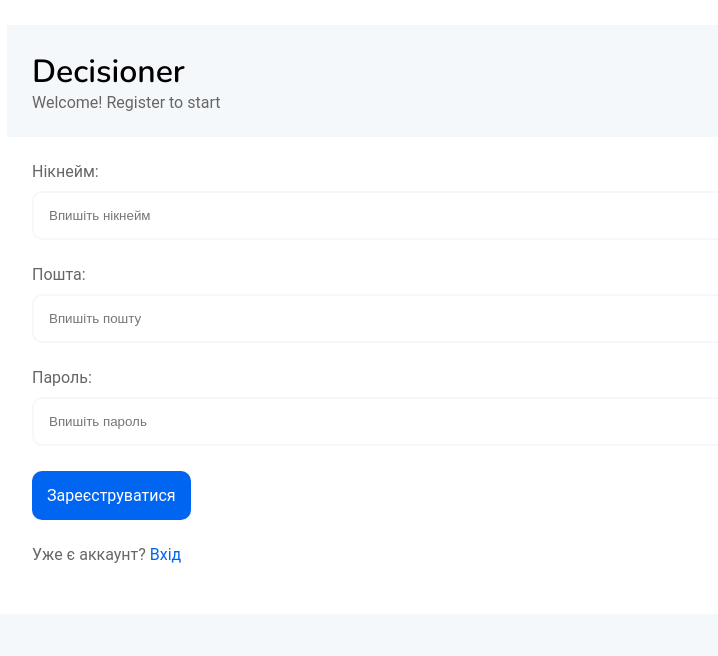
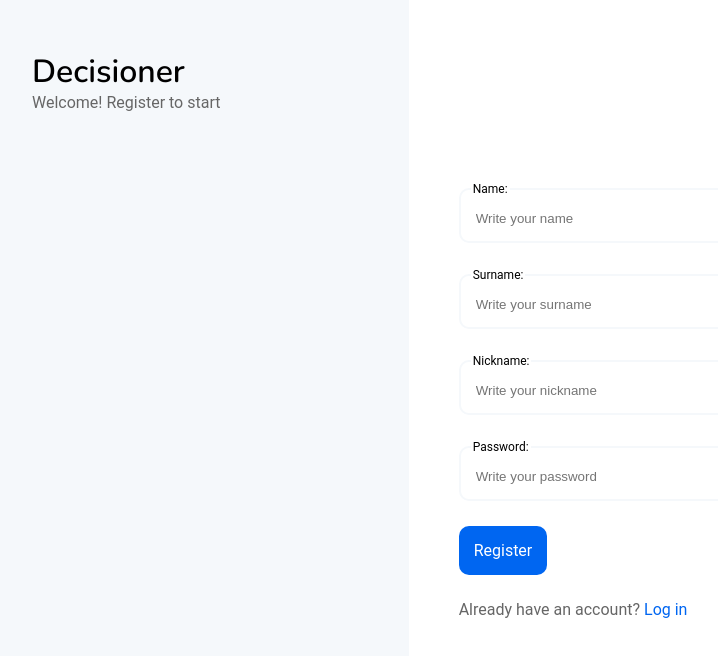
Before and after one commit to Denlich/Decisioner, a React (Vite) app in the folder client/: page /registration in a window 1280 px wide. Shown: the top 656 px of the page, without its empty margins (18-736 px from the left). Built offline with nearby package versions, Linux system fonts and the light colour scheme.

Commit message:
Client: Registration

```diff
--- a/client/src/components/Forms/AuthorizationForm.tsx
+++ b/client/src/components/Forms/AuthorizationForm.tsx
@@ -1,6 +1,6 @@
 import { FieldValues, useForm } from "react-hook-form";
 import { zodResolver } from "@hookform/resolvers/zod";
-import { Link } from "react-router-dom";
+import { Link, Navigate } from "react-router-dom";
 import { z } from "zod";
 import Button from "../Button";
 import Text from "../Text";
@@ -8,7 +8,8 @@ import APIClient from "../../services/api-client";
 
 import styles from "./index.module.css";
 import User from "../../entities/User";
-import tokenStore from "../../stores/tokenStore";
+import InputBox from "./InputBox";
+import authStore from "../../stores/authStore";
 
 const schema = z.object({
   nickname: z.string().min(3),
@@ -30,35 +31,39 @@ const AuthorizationForm = () => {
 
   const onSubmit = async (data: FieldValues) => {
     try {
-      const response = await apiClient.login(data);
-      tokenStore.getState().setToken(response.token);
+      const response = await apiClient.auth(data);
+      authStore.getState().login(response.token);
     } catch (err) {
       console.log(err);
     }
   };
 
+  const isAuth = authStore.getState().isAuthenticated;
+
+  if (isAuth) {
+    return <Navigate to="/" />;
+  }
+
   return (
     <form className={styles.form} onSubmit={handleSubmit(onSubmit)}>
-      <div className={styles.inputBox}>
-        <Text>Nickname:</Text>
-        <input
-          {...register("nickname")}
-          id="nickname"
-          type="text"
-          placeholder="Write nickname"
-        />
-        {errors.nickname && <Text color="red">{errors.nickname.message}</Text>}
-      </div>
-      <div className={styles.inputBox}>
-        <Text>Password:</Text>
-        <input
-          {...register("password")}
-          id="password"
-          type="password"
-          placeholder="Write password"
-        />
-        {errors.password && <Text color="red">{errors.password.message}</Text>}
-      </div>
+      <InputBox
+        register={register("nickname")}
+        id="nickname"
+        type="text"
+        placeholder="Write your nickname"
+        errors={errors}
+      >
+        Nickname
+      </InputBox>
+      <InputBox
+        register={register("password")}
+        id="password"
+        type="password"
+        placeholder="Write your password"
+        errors={errors}
+      >
+        Password
+      </InputBox>
       <div>
         <Button color="#0066F1">Увійти</Button>
       </div>
--- /dev/null
+++ b/client/src/components/Forms/InputBox.tsx
@@ -0,0 +1,40 @@
+import { FieldErrors, UseFormRegisterReturn } from "react-hook-form";
+import Text from "../Text";
+
+import styles from "./index.module.css";
+
+interface Props {
+  children: string;
+  id: string;
+  type: string;
+  placeholder: string;
+  register: UseFormRegisterReturn;
+  errors: FieldErrors;
+}
+
+const InputBox = ({
+  children,
+  id,
+  type,
+  placeholder,
+  register,
+  errors,
+}: Props) => {
+  return (
+    <div className={styles.inputBox}>
+      <fieldset>
+        <legend>
+          <Text style={{ fontSize: "12px" }}>{children}:</Text>
+        </legend>
+        <input {...register} id={id} type={type} placeholder={placeholder} />
+      </fieldset>
+      {errors[id] && (
+        <Text color="red" style={{ fontSize: "12px" }}>
+          {errors[id]?.message}
+        </Text>
+      )}
+    </div>
+  );
+};
+
+export default InputBox;
--- a/client/src/components/Forms/RegistrationForm.tsx
+++ b/client/src/components/Forms/RegistrationForm.tsx
@@ -1,19 +1,26 @@
 import { FieldValues, useForm } from "react-hook-form";
-import { Link } from "react-router-dom";
+import { Link, Navigate } from "react-router-dom";
 import { z } from "zod";
 import { zodResolver } from "@hookform/resolvers/zod";
 import Button from "../Button";
 import Text from "../Text";
+import InputBox from "./InputBox";
+import authStore from "../../stores/authStore";
+import APIClient from "../../services/api-client";
+import User from "../../entities/User";
 
 import styles from "./index.module.css";
 
 const schema = z.object({
+  name: z.string().min(3),
+  surname: z.string().min(3),
   nickname: z.string().min(3),
-  email: z.string().email(),
   password: z.string().min(5),
 });
 
 type FormData = z.infer<typeof schema>;
+
+const apiClient = new APIClient<User>("/register");
 
 const RegistrationForm = () => {
   const {
@@ -24,47 +31,66 @@ const RegistrationForm = () => {
     resolver: zodResolver(schema),
   });
 
-  const onSubmit = (data: FieldValues) => console.log(data);
+  const onSubmit = async (data: FieldValues) => {
+    try {
+      const response = await apiClient.auth(data);
+      authStore.getState().login(response.token);
+    } catch (err) {
+      console.log(err);
+    }
+  };
+
+  const isAuth = authStore.getState().isAuthenticated;
+
+  if (isAuth) {
+    return <Navigate to="/" />;
+  }
 
   return (
     <form className={styles.form} onSubmit={handleSubmit(onSubmit)}>
-      <div className={styles.inputBox}>
-        <Text color="grey">Нікнейм:</Text>
-        <input
-          {...register("nickname")}
-          id="nickname"
-          type="text"
-          placeholder="Впишіть нікнейм"
-        />
-        {errors.nickname && <Text color="red">{errors.nickname.message}</Text>}
-      </div>
-      <div className={styles.inputBox}>
-        <Text color="grey">Пошта:</Text>
-        <input
-          {...register("email")}
-          id="email"
-          type="email"
-          placeholder="Впишіть пошту"
-        />
-        {errors.email && <Text color="red">{errors.email.message}</Text>}
-      </div>
-      <div className={styles.inputBox}>
-        <Text color="grey">Пароль:</Text>
-        <input
-          {...register("password")}
-          id="password"
-          type="password"
-          placeholder="Впишіть пароль"
-        />
-        {errors.password && <Text color="red">{errors.password.message}</Text>}
-      </div>
+      <InputBox
+        register={register("name")}
+        id="name"
+        type="text"
+        placeholder="Write your name"
+        errors={errors}
+      >
+        Name
+      </InputBox>
+      <InputBox
+        register={register("surname")}
+        id="surname"
+        type="text"
+        placeholder="Write your surname"
+        errors={errors}
+      >
+        Surname
+      </InputBox>
+      <InputBox
+        register={register("nickname")}
+        id="nickname"
+        type="text"
+        placeholder="Write your nickname"
+        errors={errors}
+      >
+        Nickname
+      </InputBox>
+      <InputBox
+        register={register("password")}
+        id="password"
+        type="password"
+        placeholder="Write your password"
+        errors={errors}
+      >
+        Password
+      </InputBox>
       <div>
         <Button onClick={() => {}} color="#0066F1">
-          Зареєструватися
+          Register
         </Button>
       </div>
       <Text color="grey">
-        Уже є аккаунт? <Link to="/login">Вхід</Link>
+        Already have an account? <Link to="/login">Log in</Link>
       </Text>
     </form>
   );
--- a/client/src/components/Forms/index.module.css
+++ b/client/src/components/Forms/index.module.css
@@ -2,18 +2,30 @@
   display: flex;
   flex-direction: column;
   row-gap: 25px;
-  padding:25px;
+  padding: 50px;
   justify-content: center;
 }
 
-.form > .inputBox > input {
+.form > .inputBox > fieldset {
+  border-radius: 10px;
+  border: 2px solid #F5F8FB;
+  margin: 0;
+  padding: 0;
+}
+
+.form > .inputBox > fieldset > legend {
+  margin-left: 10px;
+}
+
+.form > .inputBox > fieldset > input {
+  width: 100%;
   background-color: #fff;
-  border: 2px solid #F5F8FB;
+  border: none;
   padding: 15px;
   border-radius: 10px;
 }
 
-.form > .inputBox > input:focus {
+.form > .inputBox > fieldset > input:focus {
   outline: none;
 }
 
--- a/client/src/components/Navbar/NavbarItem.tsx
+++ b/client/src/components/Navbar/NavbarItem.tsx
@@ -7,7 +7,7 @@ interface Props {
   to?: To;
   styles: CSSModuleClasses;
   children: String;
-  onClick?: () => {};
+  onClick?: () => void;
 }
 
 const NavbarItem = ({ icon: Icon, to, styles, children, onClick }: Props) => {
--- a/client/src/hooks/useAuth.ts
+++ /dev/null
@@ -1,4 +0,0 @@
-// const useAuth = () => ({ user: { id: 1, nickname: "John" } });
-const useAuth = () => ({ user: null });
-
-export default useAuth;
--- a/client/src/pages/AuthPages/LoginPage.tsx
+++ b/client/src/pages/AuthPages/LoginPage.tsx
@@ -6,12 +6,6 @@ import LeftPart from "./LeftPart";
 import styles from "./index.module.css";
 
 const LoginPage = () => {
-  const isAuth = authStore.getState().isAuthenticated;
-
-  if (isAuth) {
-    return <Navigate to="/" />;
-  }
-
   return (
     <div className={styles.grid}>
       <LeftPart />
--- a/client/src/pages/AuthPages/RegistrationPage.tsx
+++ b/client/src/pages/AuthPages/RegistrationPage.tsx
@@ -1,23 +1,13 @@
-import { Navigate } from "react-router-dom";
 import { RegistrationForm } from "../../components/Forms";
-import authStore from "../../stores/authStore";
 import LeftPart from "./LeftPart";
 
 import styles from "./index.module.css";
 
 const RegistrationPage = () => {
-  const isAuth = authStore.getState().isAuthenticated;
-
-  if (isAuth) {
-    return <Navigate to="/" />;
-  }
-
   return (
-    <div className={styles.container}>
-      <div className={styles.formContainer}>
-        <LeftPart />
-        <RegistrationForm />
-      </div>
+    <div className={styles.grid}>
+      <LeftPart />
+      <RegistrationForm />
     </div>
   );
 };
--- a/client/src/pages/AuthPages/index.module.css
+++ b/client/src/pages/AuthPages/index.module.css
@@ -13,5 +13,5 @@
 
 .leftPart {
   background-color: #F5F8FB;
-  padding: 25px;
+  padding: 50px;
 }
--- a/client/src/services/api-client.ts
+++ b/client/src/services/api-client.ts
@@ -27,7 +27,7 @@ class APIClient<T> {
       .then((res) => res.data);
   };
 
-  login = (params: FieldValues) => {
+  auth = (params: FieldValues) => {
     return axiosInstance
       .post<AuthResponse<T>>(this.endpoint, params)
       .then((res) => res.data);
```
